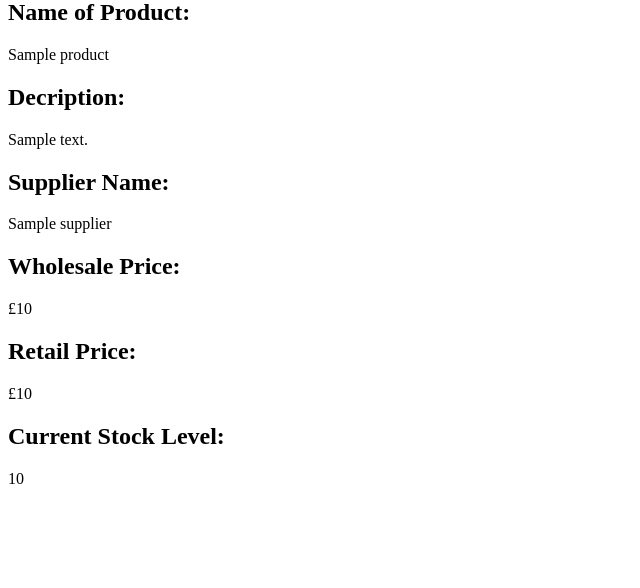
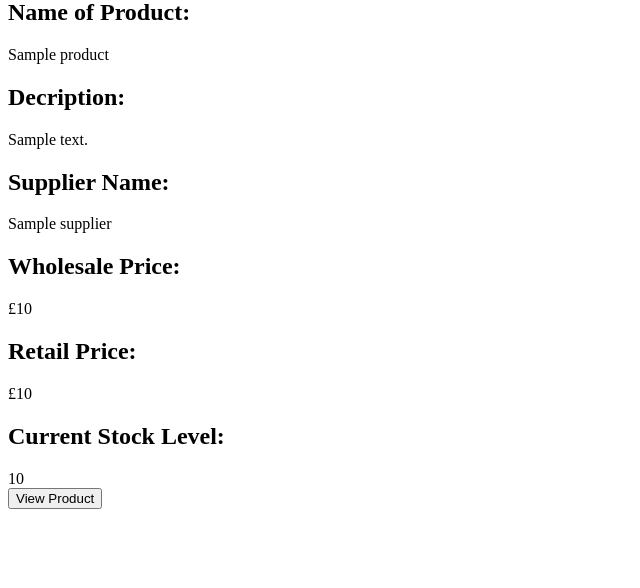
Before and after one commit to JamesSBeedle/Inn-Ventory-Alcohol-Inventory-Application, a Flask app: page /products in a window 1280 px wide. Shown: the part 110-698 px from the top of the page, without its empty margins (0-640 px from the left). Run offline with Flask 2, Linux system fonts and the light colour scheme; a database or web service that is not in the repository returns one stand-in record (values such as "Sample title"); some libraries are stand-ins or nearby versions.

Commit message:
added index.html template for product, started show.html template for product, updated products controller with routes to index and show for products.

```diff
--- a/controllers/products_controller.py
+++ b/controllers/products_controller.py
@@ -10,3 +10,8 @@ products_blueprint = Blueprint("products", __name__)
 def products():
     products = product_repository.select_all()
     return render_template("products/index.html", inventory = products)
+
+@products_blueprint.route("/products/<id>", methods=["GET"])
+def show_product(id):
+    product = product_repository.select(id)
+    return render_template("/products/show.html", product = product)
--- a/db/inn_ventory.sql
+++ b/db/inn_ventory.sql
@@ -15,8 +15,8 @@ CREATE TABLE products (
     name VARCHAR(255),
     category VARCHAR(255),
     in_stock INT,
-    cost_price INT,
-    sale_price INT,
+    cost_price FLOAT,
+    sale_price FLOAT,
     description TEXT,
     supplier_id INT REFERENCES suppliers(id)
 );
--- a/templates/products/index.html
+++ b/templates/products/index.html
@@ -3,35 +3,36 @@
 
 
 {% for product in inventory %}
-    <article>
-        <div>
-            <section>
+    <article id="product-display">
+        <div id="product-info">
+            <section class="product-item">
                 <h2>Name of Product:</h2>
                 {{product.name}}
             </section>
-            <section>
+            <section class="product-item">
                 <h2>Decription:</h2>
                 {{product.description}}
             </section>
-            <section>
+            <section class="product-item">
                 <h2>Supplier Name:</h2>
                 {{product.supplier.name}}
             </section>
         </div>
-        <div>
-            <section>
+        <div id="product-maths">
+            <section class="product-item">
                 <h2>Wholesale Price:</h2>
                 <p>£{{product.cost_price}}</p>
             </section>
-            <section>
+            <section class="product-item">
                 <h2>Retail Price:</h2>
                 <p>£{{product.sale_price}}</p>
             </section>
-            <section>
+            <section class="product-item">
                 <h2>Current Stock Level:</h2>
                 {{product.in_stock}}
             </section>
         </div>
+        <a href="/products/{{product.id}}"><button>View Product</button></a>
     </article>
 
 {% endfor %}
```
Also changed, not shown: templates/products/show.html (added).
